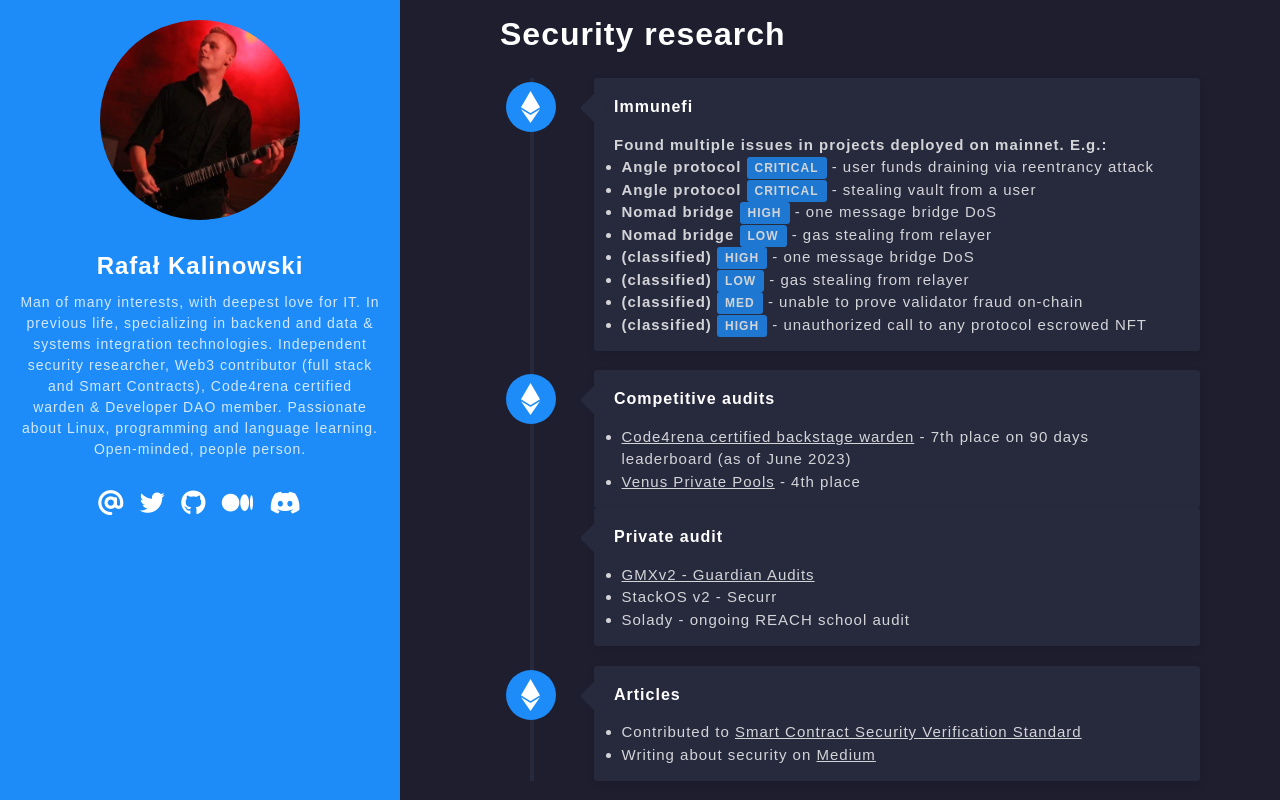
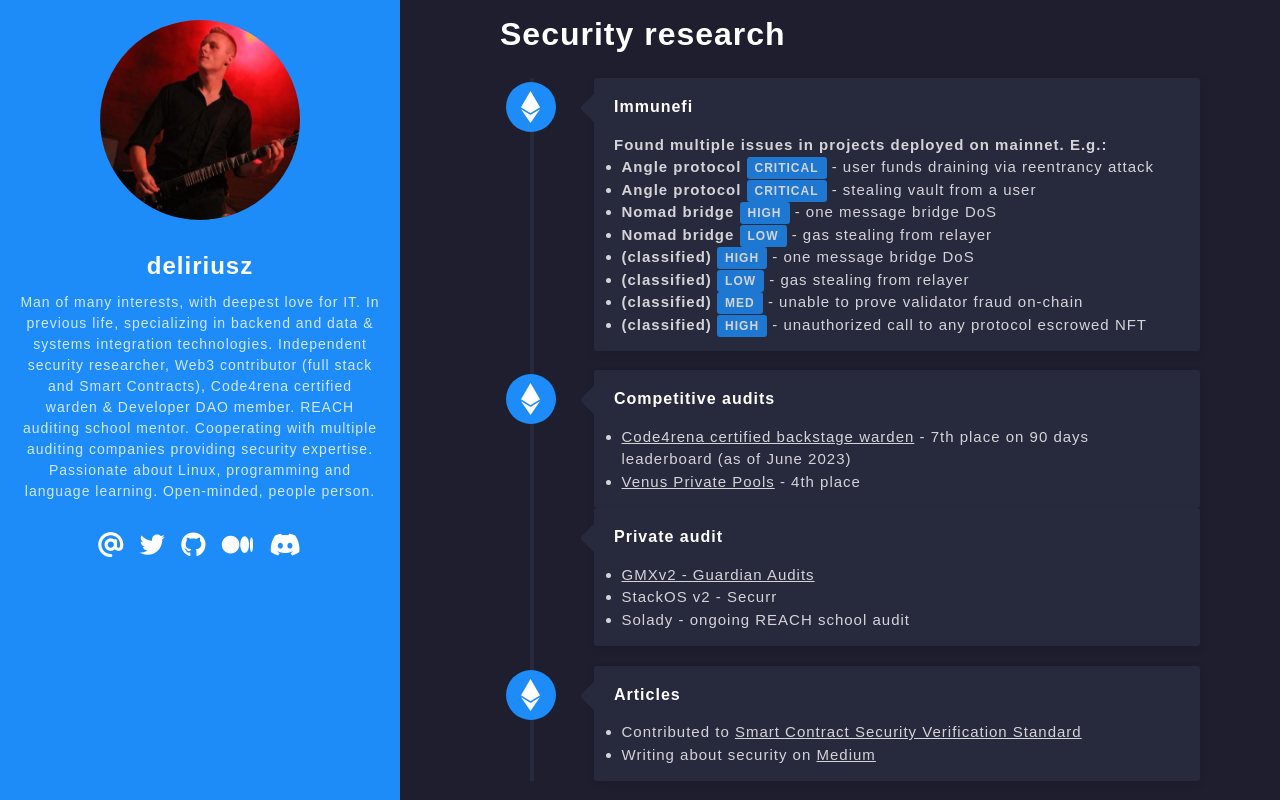
Before and after one commit to deliriusz/cv, a website: page src/security.html in a window 1280 px wide. Shown: the top 800 px of the page. Drawn offline with Linux system fonts and the light colour scheme; a web font is replaced by a local one.

Commit message:
minor changes

```diff
--- a/src/security.html
+++ b/src/security.html
@@ -1,7 +1,7 @@
 <head>
     <meta charset="UTF-8">
     <meta name="viewport" content="width=device-width, initial-scale=1.0">
-    <title>Rafał Kalinowski</title>
+    <title>deliriusz</title>
     <link rel="stylesheet" href="https://use.fontawesome.com/releases/v6.2.0/css/all.css">
     <link rel="stylesheet" href="./styles/css/style.css">
     <script src="index.js"></script>
@@ -14,9 +14,9 @@
             <div class="selfie-image-container">
                 <img class="selfie-image" src="assets/selfie.jpeg"/>
             </div>
-            <h2>Rafał Kalinowski</h2>
+            <h2>deliriusz</h2>
             <p class="self-description">Man of many interests, with deepest love for IT. In previous life, specializing in backend and data & systems integration technologies.
-                Independent security researcher, Web3 contributor (full stack and Smart Contracts), Code4rena certified warden & Developer DAO member. Passionate about Linux, programming and language learning.
+                Independent security researcher, Web3 contributor (full stack and Smart Contracts), Code4rena certified warden & Developer DAO member. REACH auditing school mentor. Cooperating with multiple auditing companies providing security expertise. Passionate about Linux, programming and language learning.
                 Open-minded, people person.</p>
             <a href="mailto:deliriusz.eth@gmail.com"><i class="link-icons fa-solid fa-at"></i></a>
 <!--            <a href="https://www.linkedin.com/in/rafa%C5%82-kalinowski-539176a2"><i class="link-icons fa-brands fa-linkedin"></i></a>-->
```
